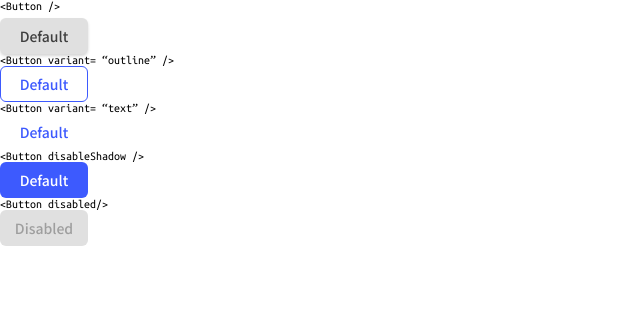
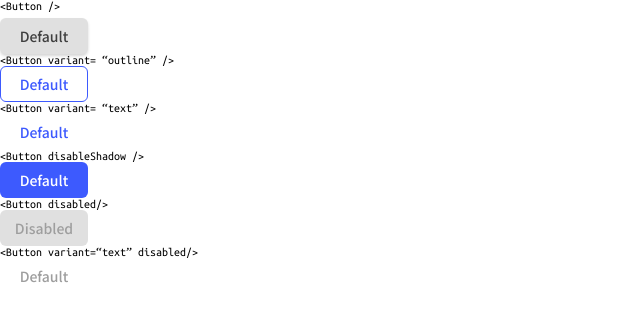
Before and after one commit to Moro-Afriyie/React-Button-Component, a React (Create React App) app in the folder react-button-component/: page / in a window 1280 px wide. Shown: the top 322 px of the page, without its empty margins (0-640 px from the left). Built offline with nearby package versions, Linux system fonts and the light colour scheme.

Commit message:
style the button disabled

```diff
--- a/react-button-component/src/App.tsx
+++ b/react-button-component/src/App.tsx
@@ -29,6 +29,10 @@ function App() {
         <div className="button__variant">
           <p className="title">&#60;Button disabled/&#62;</p>
           <Button disabled />
+          <p className="title">
+            &#60;Button variant=<q>text</q> disabled/&#62;
+          </p>
+          <Button variant="text" disabled />
         </div>
       </div>
     </main>
--- a/react-button-component/src/button/Button.tsx
+++ b/react-button-component/src/button/Button.tsx
@@ -15,7 +15,9 @@ const Button: React.FunctionComponent<IButtonProps> = ({
   if (variant === "outline") {
     return <button className="outline">Default</button>;
   } else if (variant === "text") {
-    return <button className="text">Default</button>;
+    return (
+      <button className={disabled ? "textdisabled" : "text"}>Default</button>
+    );
   } else if (disableShadow) {
     return <button className="disableShadow">Default</button>;
   } else if (disabled) {
@@ -25,7 +27,11 @@ const Button: React.FunctionComponent<IButtonProps> = ({
       </button>
     );
   }
-  return <button className="default">Default</button>;
+  return (
+    <button className={disabled ? "default disabled" : "default"}>
+      Default
+    </button>
+  );
 };
 
 export default Button;
--- a/react-button-component/src/button/button.scss
+++ b/react-button-component/src/button/button.scss
@@ -46,6 +46,12 @@
     background-color: rgba(41, 98, 255, 0.1);
   }
 }
+.textdisabled {
+  @include button();
+  background: transparent;
+  color: #9e9e9e;
+  border: none;
+}
 
 .disableShadow {
   @include button();
```
